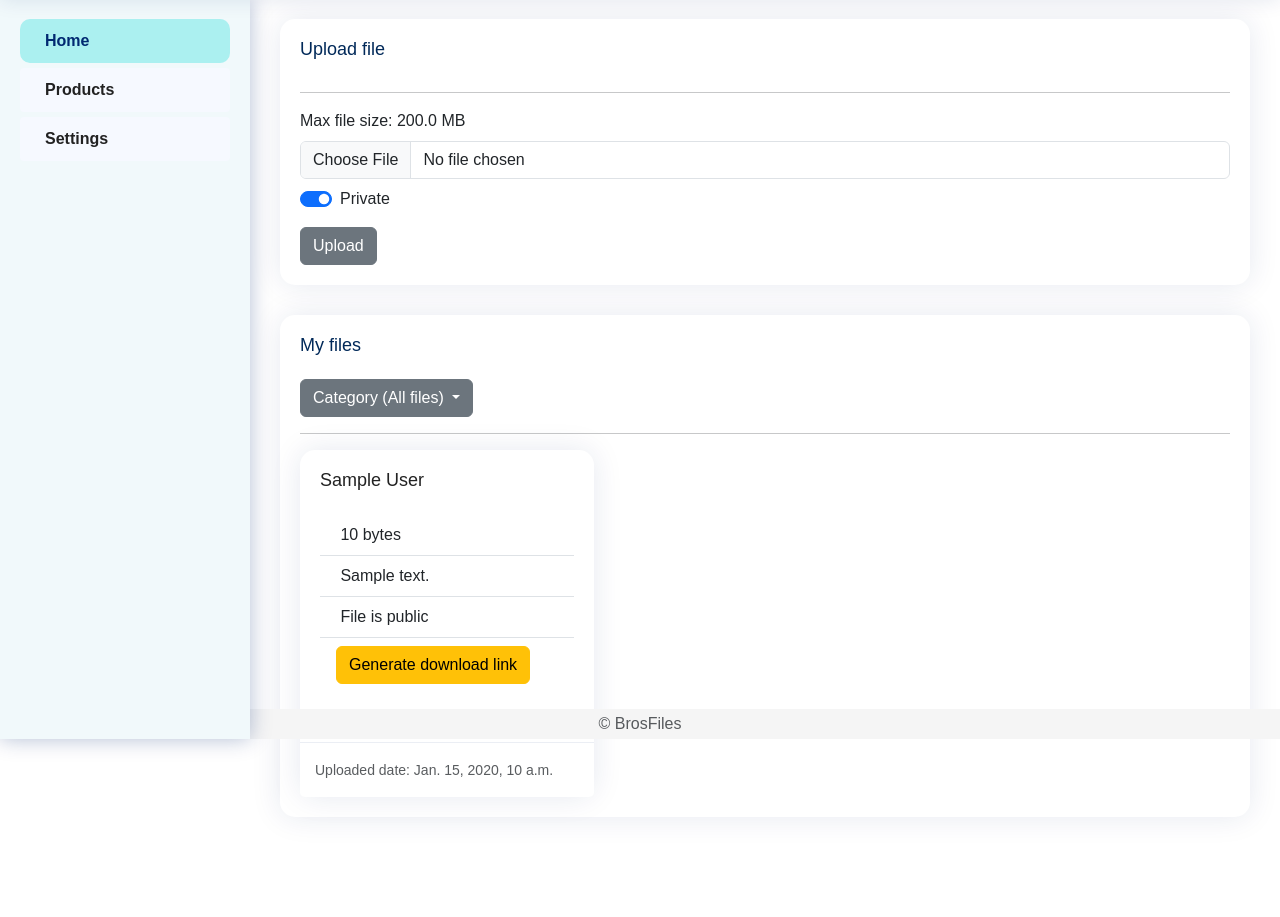
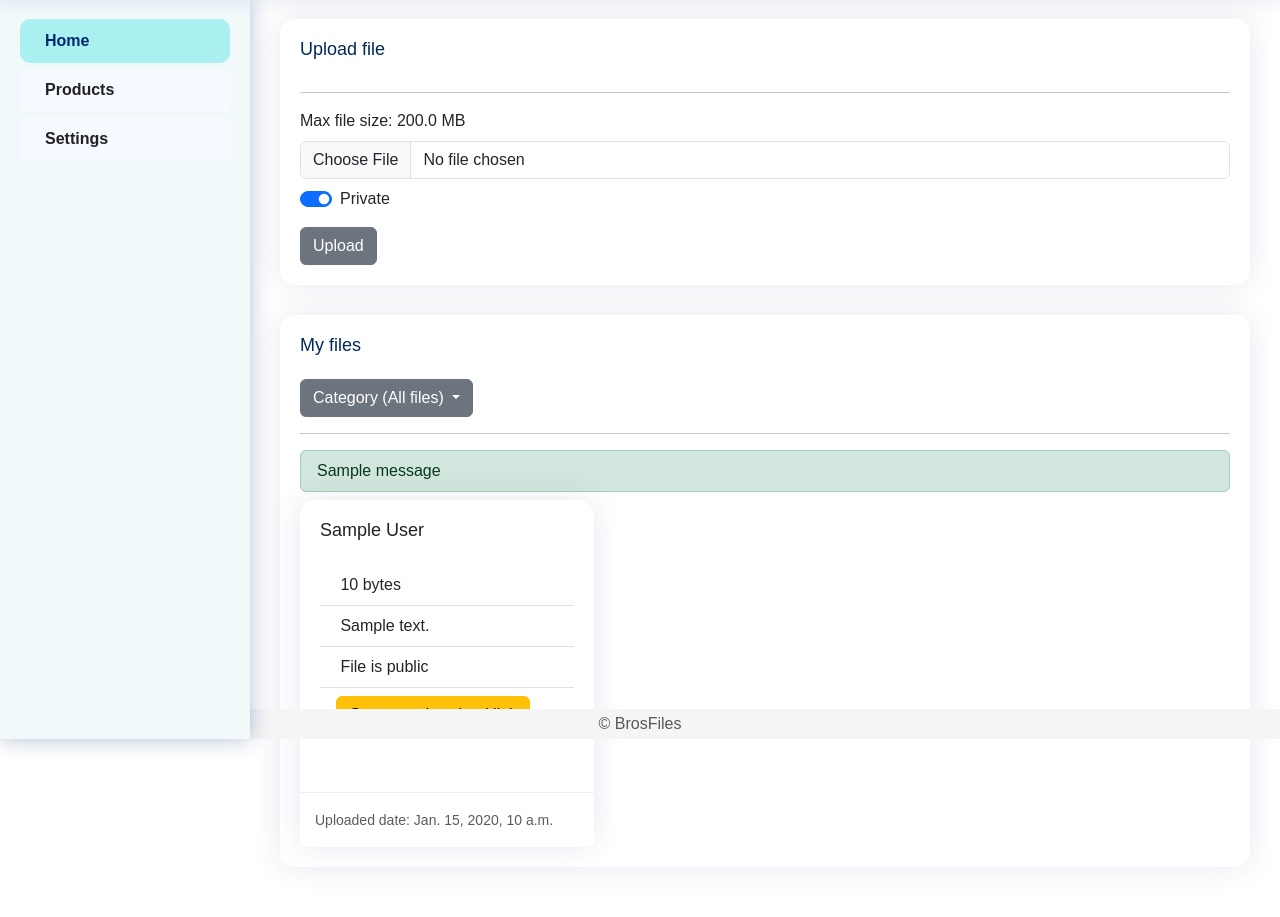
Before and after one commit to koldakov/brosfiles, a Django app: page /accounts/ in a window 1280 px wide. Shown: the part 61-978 px from the top of the page. Before the commit the page ends 879 px from the top, so only its background shows below. Run offline with Django 4.2, Linux system fonts and the light colour scheme; a user stored in the database is signed in; tables that the repository leaves empty hold one stand-in row (values such as "Sample post"); one stand-in notice (Sample message) is shown; some libraries are stand-ins or nearby versions.

Commit message:
Add messages to account page

```diff
--- a/accounts/templates/accounts/account.html
+++ b/accounts/templates/accounts/account.html
@@ -86,6 +86,19 @@
                   </ul>
                 </div>
                 <hr/>
+                {% if messages %}
+                  <div class="mb-2">
+                    <ul class="list-group">
+                      {% for message in messages %}
+                        <li
+                          class="list-group-item list-group-item-{% if message.tags == 'success' %}{{ message.tags }}{% else %}danger{% endif %}"
+                        >
+                          {{ message }}
+                        </li>
+                      {% endfor %}
+                    </ul>
+                  </div>
+                {% endif %}
                 {% if files %}
                   {% include "accounts/includes/pagination.html" with obj=files %}
                   <div class="row row-cols-1 row-cols-md-3 g-4">
```
